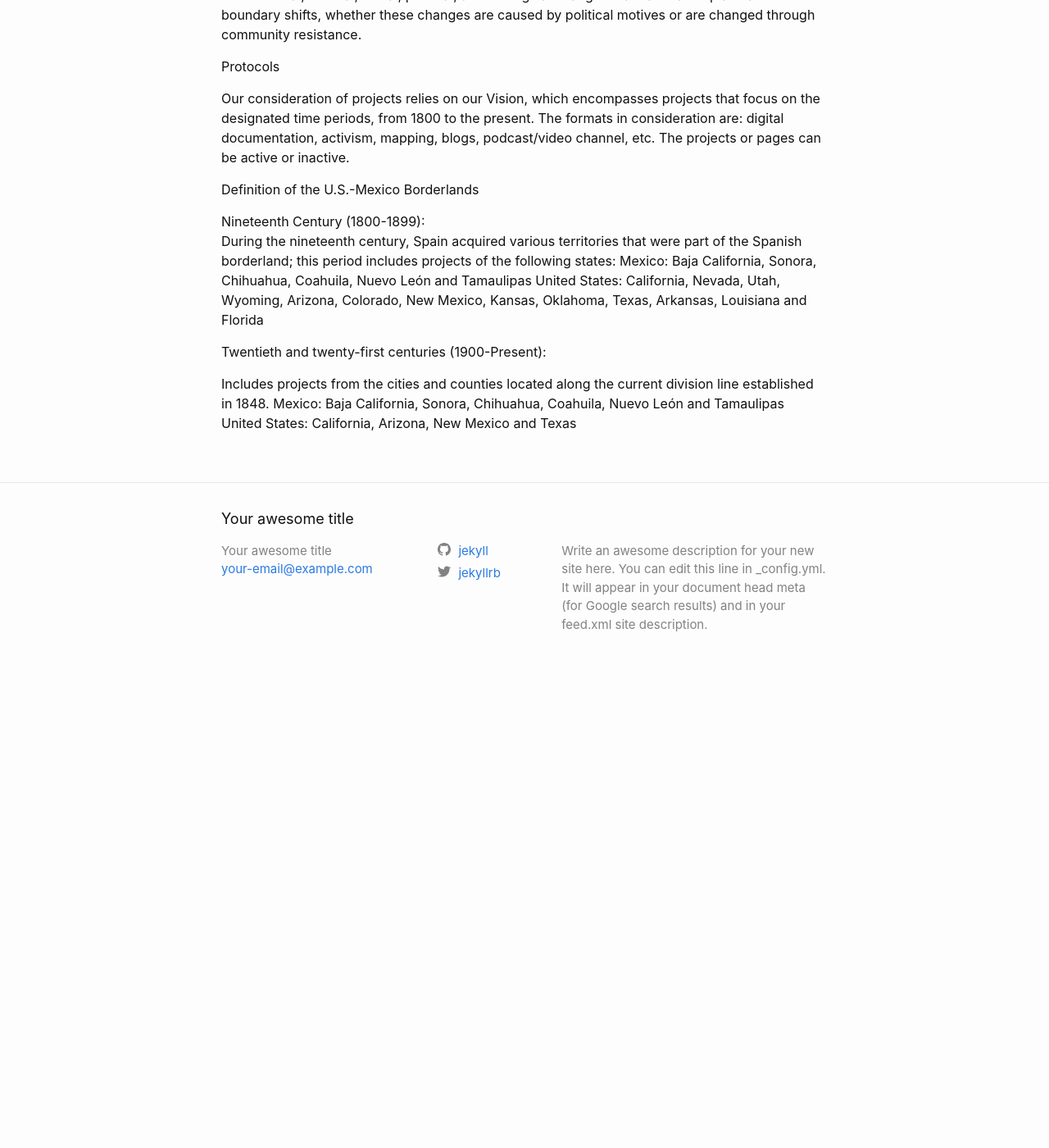
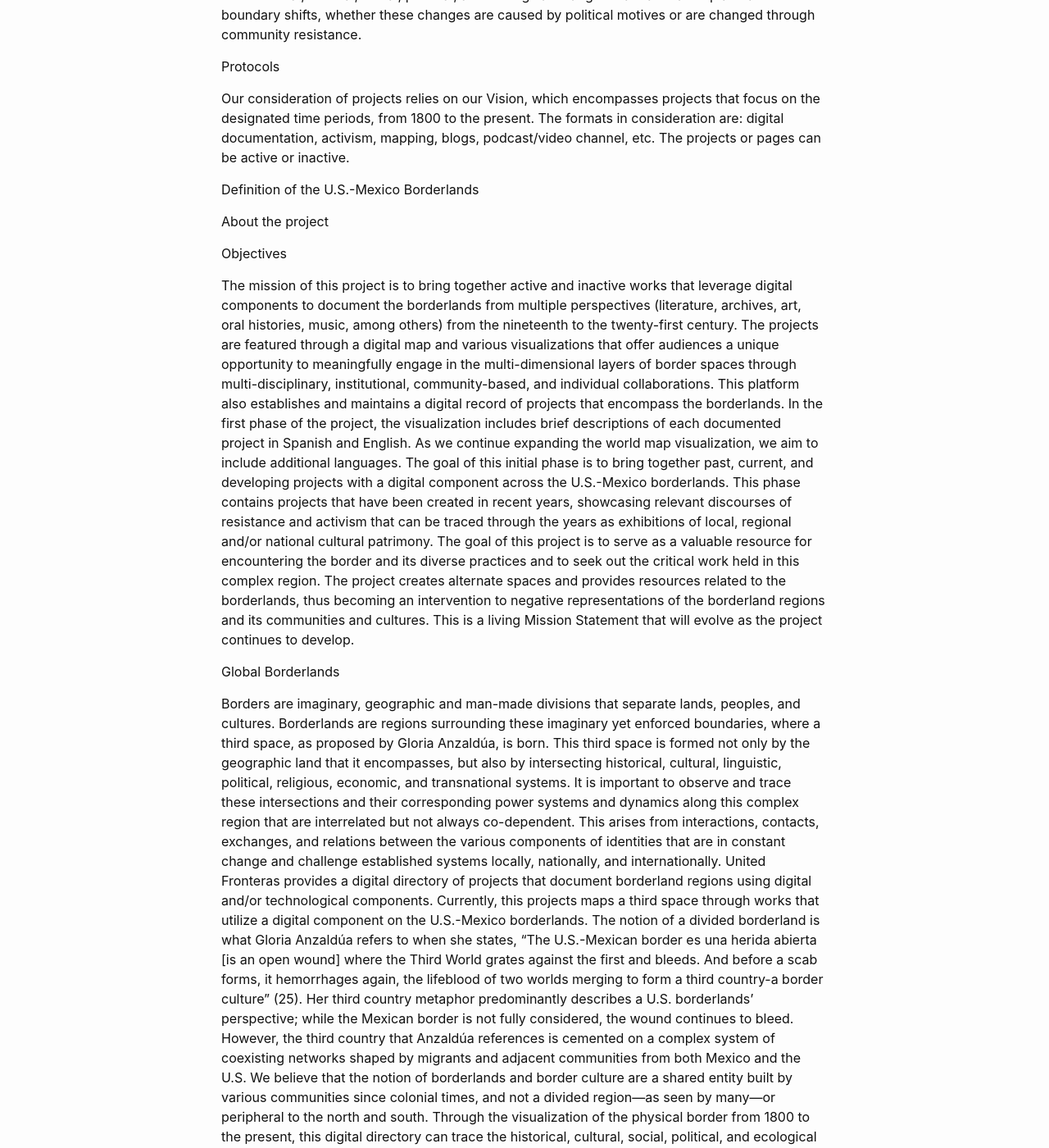
Before and after one commit to sferna109/United-Fronteras-, a Jekyll site: the page built from about.md, in a window 1280 px wide and 1400 px high, scrolled down 1352 px. Shown: the whole window at 82% size. Built offline with Jekyll 4.4.1, drawn with Linux system fonts in a browser that asks for light colours; before the commit the page ends 2185 px from its top, so only the background shows below that; some of the changed text lies outside the part shown.

Commit message:
Update about.md

```diff
--- a/about.md
+++ b/about.md
@@ -11,7 +11,7 @@ The mission of this project is to bring together active and inactive works that
 In the first phase of the project, the visualization includes brief descriptions of each documented project in Spanish and English. As we continue expanding the world map visualization, we aim to include additional languages. The goal of this initial phase is to bring together past, current, and developing projects with a digital component across the U.S.-Mexico borderlands. This phase contains projects that have been created in recent years, showcasing relevant discourses of resistance and activism that can be traced through the years as exhibitions of local, regional and/or national cultural patrimony.
 The goal of this project is to serve as a valuable resource for encountering the border and its diverse practices and to seek out the critical work held in this complex region. The project creates alternate spaces and provides resources related to the borderlands, thus becoming an intervention to negative representations of the borderland regions and its communities and cultures.
 
-This is a living Mission Statement that will evolve as the project continues to develop.
+-This is a living Mission Statement that will evolve as the project continues to develop.
 
 Global Borderlands
 
@@ -28,13 +28,36 @@ Our consideration of projects relies on our Vision, which encompasses projects t
 
 Definition of the U.S.-Mexico Borderlands
 
+About the project
+
+Objectives
+
+The mission of this project is to bring together active and inactive works that leverage digital components to document the borderlands from multiple perspectives (literature, archives, art, oral histories, music, among others) from the nineteenth to the twenty-first century. The projects are featured through a digital map and various visualizations that offer audiences a unique opportunity to meaningfully engage in the multi-dimensional layers of border spaces through multi-disciplinary, institutional, community-based, and individual collaborations. This platform also establishes and maintains a digital record of projects that encompass the borderlands.
+In the first phase of the project, the visualization includes brief descriptions of each documented project in Spanish and English. As we continue expanding the world map visualization, we aim to include additional languages. The goal of this initial phase is to bring together past, current, and developing projects with a digital component across the U.S.-Mexico borderlands. This phase contains projects that have been created in recent years, showcasing relevant discourses of resistance and activism that can be traced through the years as exhibitions of local, regional and/or national cultural patrimony.
+The goal of this project is to serve as a valuable resource for encountering the border and its diverse practices and to seek out the critical work held in this complex region. The project creates alternate spaces and provides resources related to the borderlands, thus becoming an intervention to negative representations of the borderland regions and its communities and cultures.
+This is a living Mission Statement that will evolve as the project continues to develop.
+
+Global Borderlands
+
+Borders are imaginary, geographic and man-made divisions that separate lands, peoples,
+and cultures. Borderlands are regions surrounding these imaginary yet enforced boundaries, where a third space, as proposed by Gloria Anzaldúa, is born. This third space is formed not only by the geographic land that it encompasses, but also by intersecting historical, cultural, linguistic, political, religious, economic, and transnational systems. It is important to observe and trace these intersections and their corresponding power systems and dynamics along this complex region that are interrelated but not always co-dependent. This arises from interactions, contacts, exchanges, and relations between the various components of identities that are in constant change and challenge established systems locally, nationally, and internationally. United Fronteras provides a digital directory of projects that document borderland regions using digital and/or technological components.
+Currently, this projects maps a third space through works that utilize a digital component on the U.S.-Mexico borderlands. The notion of a divided borderland is what Gloria Anzaldúa refers to when she states, “The U.S.-Mexican border es una herida abierta [is an open wound] where the Third World grates against the first and bleeds. And before a scab forms, it hemorrhages again, the lifeblood of two worlds merging to form a third country-a border culture” (25). Her third country metaphor predominantly describes a U.S. borderlands’ perspective; while the Mexican border is not fully considered, the wound continues to bleed. However, the third country that Anzaldúa references is cemented on a complex system of coexisting networks
+shaped by migrants and adjacent communities from both Mexico and the U.S. We believe that the notion of borderlands and border culture are a shared entity built by various communities since colonial times, and not a divided region—as seen by many—or peripheral to the north and south. Through the visualization of the physical border from 1800 to the present, this digital directory can trace the historical, cultural, social, political, and ecological changes that have taken place as the boundary shifts, whether these changes are caused by political motives or are
+changed through community resistance.
+
+Protocols
+
+Our consideration of projects relies on our Vision, which encompasses projects that focus on the designated time periods, from 1800 to the present. The formats in consideration are: digital documentation, activism, mapping, blogs, podcast/video channel, etc. The projects or pages can be active or inactive.
+
+Definition of the U.S.-Mexico Borderlands
+
 Nineteenth Century (1800-1899):
 During the nineteenth century, Spain acquired various territories that were part of the Spanish borderland; this period includes projects of the following states:
 Mexico: Baja California, Sonora, Chihuahua, Coahuila, Nuevo León and Tamaulipas
 United States: California, Nevada, Utah, Wyoming, Arizona, Colorado, New Mexico, Kansas, Oklahoma, Texas, Arkansas, Louisiana and Florida
 
 Twentieth and twenty-first centuries (1900-Present):
-
 Includes projects from the cities and counties located along the current division line established in 1848.
 Mexico: Baja California, Sonora, Chihuahua, Coahuila, Nuevo León and Tamaulipas
 United States: California, Arizona, New Mexico and Texas
+Nineteenth Century (1800-1899):
```
